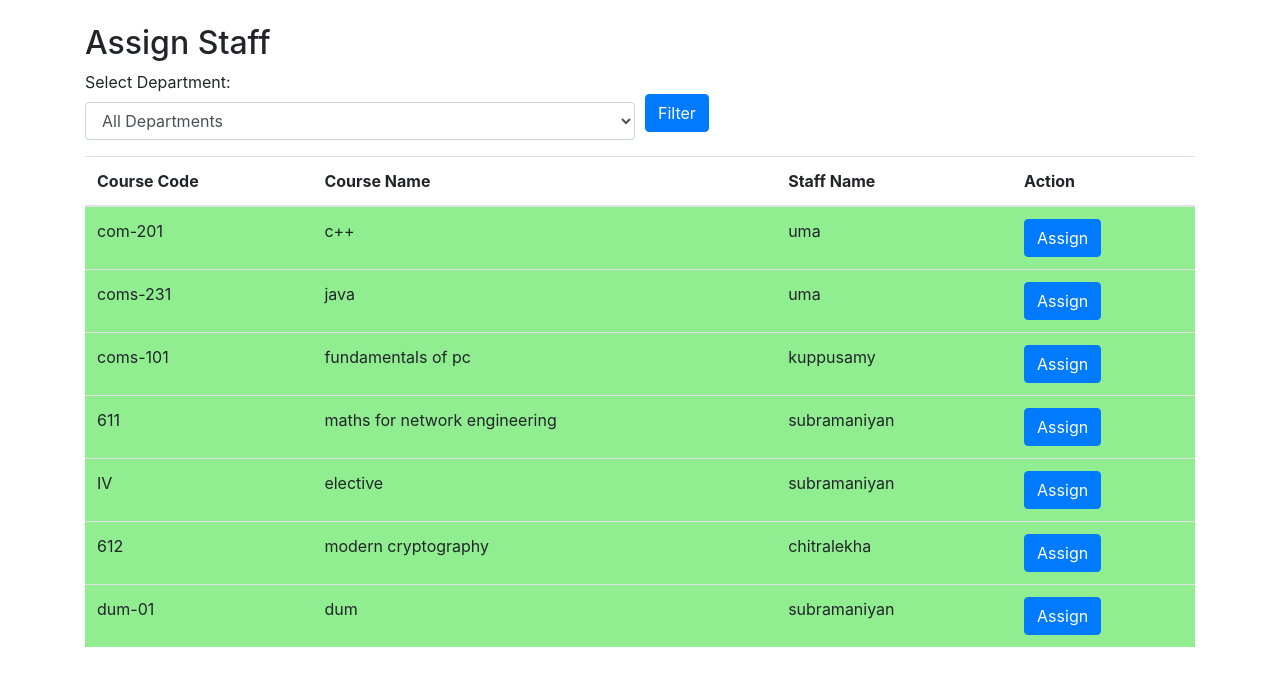
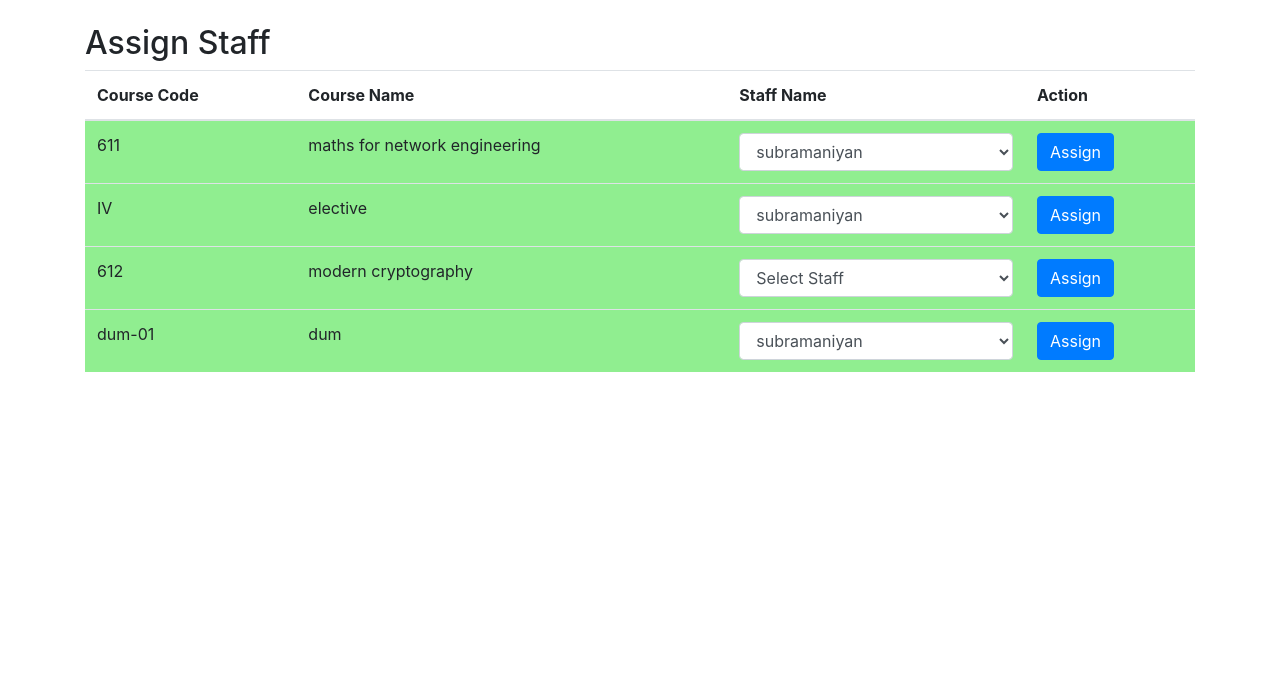
Before and after one commit to Chandirasegaran/putime, a PHP site: page /assign.php in a window 1280 px wide. Shown: the part 56-742 px from the top of the page. Run offline with PHP 8.4, Linux system fonts and the light colour scheme; data comes from the database, SQL or seed files in the repository; data that the repository does not hold is empty; some libraries are stand-ins or nearby versions.

Commit message:
push from sasi fork

```diff
--- a/add_course.php
+++ b/add_course.php
@@ -4,7 +4,7 @@
 if ($_SERVER["REQUEST_METHOD"] == "POST") {
     $servername = "localhost";
     $username = "root";
-    $password = "2503";
+    $password = "";
     $dbname = "timetablepro";
 
     // Create connection
--- a/add_staff.php
+++ b/add_staff.php
@@ -5,7 +5,7 @@ if ($_SERVER["REQUEST_METHOD"] == "POST") {
     // Assuming you have a database connection
     $servername = "localhost";
     $username = "root";
-    $password = "2503";
+    $password = "";
     $dbname = "timetablepro";
 
     $conn = new mysqli($servername, $username, $password, $dbname);
--- a/assign.php
+++ b/assign.php
@@ -10,6 +10,7 @@
 </head>
 <body>
 
+
     <!-- Include the navbar -->
     <?php include('navbar.php'); ?>
 
@@ -17,50 +18,9 @@
         <!-- Assign Staff Content -->
         <h2>Assign Staff</h2>
 
-        <!-- Display Department Dropdown and Filter Button -->
-        <form method="post" action="assign.php">
-            <div class="form-row">
-                <div class="form-group col-md-6">
-                    <label for="departmentFilter">Select Department:</label>
-                    <?php
-                    // Assuming you have a database connection
-                    $servername = "localhost";
-                    $username = "root";
-                    $password = "2503";
-                    $dbname = "timetablepro";
-
-                    $conn = new mysqli($servername, $username, $password, $dbname);
-
-                    if ($conn->connect_error) {
-                        die("Connection failed: " . $conn->connect_error);
-                    }
-
-                    // Fetch department names from the assign table
-                    $departmentQuery = "SELECT DISTINCT department FROM assign";
-                    $departmentResult = $conn->query($departmentQuery);
-
-                    echo '<select class="form-control" id="departmentFilter" name="departmentFilter">';
-                    echo '<option value="" selected>All Departments</option>'; // Default option
-
-                    while ($deptRow = $departmentResult->fetch_assoc()) {
-                        $selected = isset($_POST['departmentFilter']) && $_POST['departmentFilter'] == $deptRow['department'] ? 'selected' : '';
-                        echo '<option value="' . $deptRow["department"] . '" ' . $selected . '>' . $deptRow["department"] . '</option>';
-                    }
-
-                    echo '</select>';
-
-                    $conn->close();
-                    ?>
-                </div>
-                <div class="form-group col-md-6">
-                    <button type="submit" class="btn btn-primary mt-4">Filter</button>
-                </div>
-            </div>
-        </form>
-
-        <!-- Display Assign Table -->
+        <!-- Display Assign Form -->
         <form method="post" action="process_assign.php">
-            <table class="table" id="assignTable">
+            <table class="table">
                 <thead>
                     <tr>
                         <th>Course Code</th>
@@ -69,7 +29,6 @@
                         <th>Action</th>
                     </tr>
                 </thead>
-                <tbody>
                 <?php
                 // Assuming you have a database connection
                 $servername = "localhost";
@@ -83,16 +42,11 @@
                     die("Connection failed: " . $conn->connect_error);
                 }
 
-                    // Fetch course details based on the selected department
-                    $selectedDepartment = isset($_POST['departmentFilter']) ? $_POST['departmentFilter'] : '';
-                    $courseQuery = "SELECT * FROM assign";
-
-                    if (!empty($selectedDepartment)) {
-                        $courseQuery .= " WHERE department = '$selectedDepartment'";
-                    }
-
+                // Fetch course details
+                $courseQuery = "SELECT * FROM course";
                 $courseResult = $conn->query($courseQuery);
 
+                echo '<tbody>';
                 while ($courseRow = $courseResult->fetch_assoc()) {
                     echo '<tr';
 
@@ -110,14 +64,30 @@
                     // Display course details
                     echo '<td>' . $courseRow["course_code"] . '</td>';
                     echo '<td>' . $courseRow["course_name"] . '</td>';
-                        echo '<td>' . $courseRow["staff_name"] . '</td>';
+
+                    echo '<td>';
+                    // Dropdown for staff names
+                    echo '<select class="form-control" name="staffName[' . $courseRow["course_code"] . ']">';
+                    echo '<option value="" selected disabled>Select Staff</option>'; // Empty option
+
+                    // Assuming you have a staff table
+                    $staffQuery = "SELECT name FROM staff";
+                    $staffResult = $conn->query($staffQuery);
+
+                    while ($staffRow = $staffResult->fetch_assoc()) {
+                        $selected = ($assignedResult->num_rows > 0 && $staffRow["name"] == $assignedResult->fetch_assoc()["staff_name"]) ? 'selected' : '';
+                        echo '<option value="' . $staffRow["name"] . '" ' . $selected . '>' . $staffRow["name"] . '</option>';
+                    }
+
+                    echo '</select>';
+                    echo '</td>';
                     echo '<td><button type="submit" class="btn btn-primary" name="submit" value="' . $courseRow["course_code"] . '">Assign</button></td>';
                     echo '</tr>';
                 }
+                echo '</tbody>';
 
                 $conn->close();
                 ?>
-                </tbody>
             </table>
         </form>
     </div>
--- a/delete.php
+++ b/delete.php
@@ -4,7 +4,7 @@
 if ($_SERVER["REQUEST_METHOD"] == "POST") {
     $servername = "localhost";
     $username = "root";
-    $password = "2503";
+    $password = "";
     $dbname = "timetablepro";
 
     // Create connection
--- a/delete_course.php
+++ b/delete_course.php
@@ -4,7 +4,7 @@
 if ($_SERVER["REQUEST_METHOD"] == "GET" && isset($_GET['course_id'])) {
     $servername = "localhost";
     $username = "root";
-    $password = "2503";
+    $password = "";
     $dbname = "timetablepro";
 
     // Create connection
--- a/delete_staff.php
+++ b/delete_staff.php
@@ -5,7 +5,7 @@ if ($_SERVER["REQUEST_METHOD"] == "GET" && isset($_GET['regno'])) {
     // Assuming you have a database connection
     $servername = "localhost";
     $username = "root";
-    $password = "2503";
+    $password = "";
     $dbname = "timetablepro";
 
     $conn = new mysqli($servername, $username, $password, $dbname);
--- a/export.php
+++ b/export.php
@@ -48,7 +48,7 @@ if (isset($_POST['export'])) {
     // Fetch data from the assign table based on semester type
     $servername = "localhost";
     $username = "root";
-    $password = "2503";
+    $password = "";
     $dbname = "timetablepro";
 
     $conn = new mysqli($servername, $username, $password, $dbname);
--- a/index.php
+++ b/index.php
@@ -35,7 +35,7 @@
         // PHP code to fetch and display departments in a table with delete buttons
         $servername = "localhost";
         $username = "root";
-        $password = "2503";
+        $password = "";
         $dbname = "timetablepro";
 
         // Create connection
--- a/process.php
+++ b/process.php
@@ -4,7 +4,7 @@
 if ($_SERVER["REQUEST_METHOD"] == "POST") {
     $servername = "localhost";
     $username = "root";
-    $password = "2503";
+    $password = "";
     $dbname = "timetablepro";
 
     // Create connection
--- a/process_assign.php
+++ b/process_assign.php
@@ -5,7 +5,7 @@ if ($_SERVER["REQUEST_METHOD"] == "POST" && isset($_POST['submit'])) {
     // Assuming you have a database connection
     $servername = "localhost";
     $username = "root";
-    $password = "2503";
+    $password = "";
     $dbname = "timetablepro";
 
     $conn = new mysqli($servername, $username, $password, $dbname);
```
Lines whose indentation alone changed are shown as unchanged.
